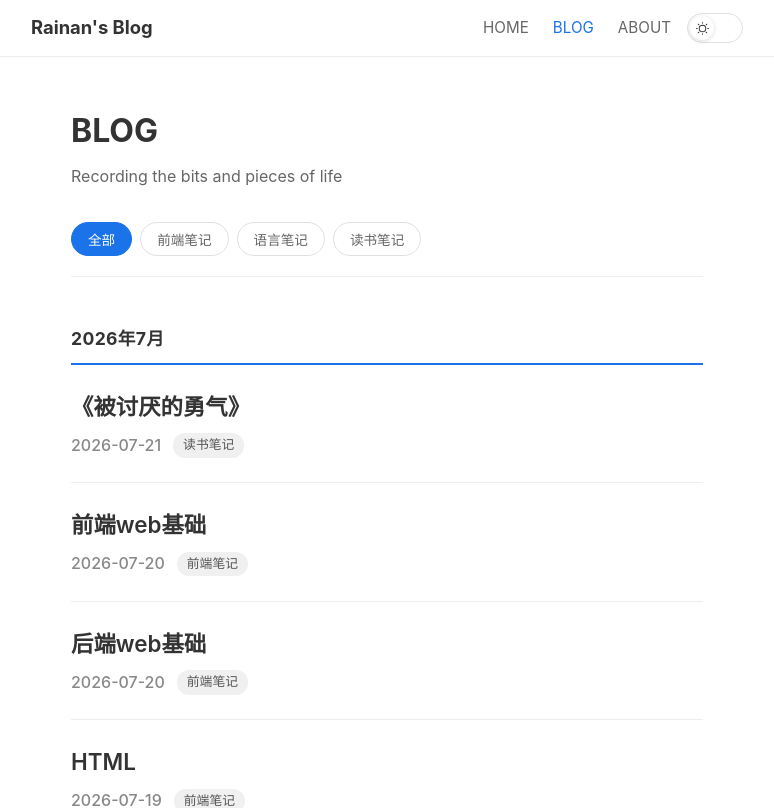
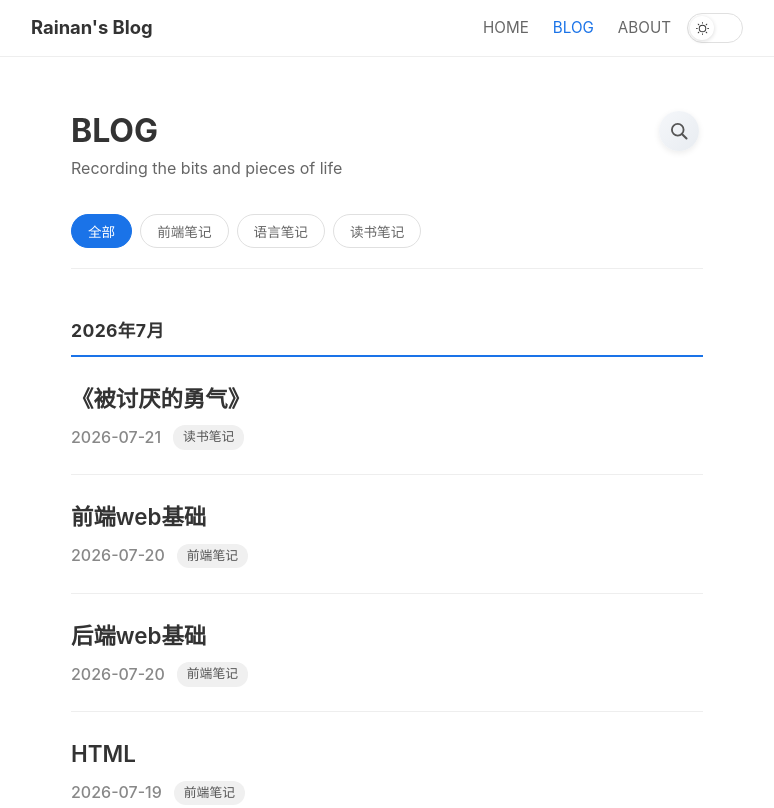
Before and after one commit to Rainan249/VisaBlog, a Vue app: page /blog in a window 1280 px wide. Shown: the top 808 px of the page, without its empty margins (253-1027 px from the left). Built offline with nearby package versions, Linux system fonts and the light colour scheme.

Commit message:
博客-优化

```diff
--- a/src/views/Blog.vue
+++ b/src/views/Blog.vue
@@ -6,6 +6,7 @@ import CursorTrail from "../components/CursorTrail.vue";
 
 const allPosts = getAllPosts() as PostMeta[];
 const activeTag = ref("");
+const searchQuery = ref("");
 
 const tags = computed(() => {
   const set = new Set<string>();
@@ -14,8 +15,19 @@ const tags = computed(() => {
 });
 
 const filteredPosts = computed(() => {
-  if (!activeTag.value) return allPosts;
-  return allPosts.filter((p) => p.tags.includes(activeTag.value));
+  let list = allPosts;
+  if (activeTag.value) {
+    list = list.filter((p) => p.tags.includes(activeTag.value));
+  }
+  const q = searchQuery.value.trim().toLowerCase();
+  if (q) {
+    list = list.filter(
+      (p) =>
+        p.title.toLowerCase().includes(q) ||
+        p.tags.some((t) => t.toLowerCase().includes(q))
+    );
+  }
+  return list;
 });
 
 const groupedPosts = computed(() => {
@@ -43,7 +55,24 @@ function selectTag(tag: string) {
   <CursorTrail />
   <div class="blog">
     <header class="blog-header">
-      <h1>BLOG</h1>
+      <div class="blog-header-top">
+        <h1>BLOG</h1>
+        <div class="search-wrapper">
+          <button class="search-toggle">
+            <svg class="search-glass" viewBox="0 0 24 24" fill="none">
+              <circle cx="10.5" cy="10.5" r="7" stroke="currentColor" stroke-width="2.2" />
+              <line x1="15.5" y1="15.5" x2="21" y2="21" stroke="currentColor" stroke-width="2.5" stroke-linecap="round" />
+            </svg>
+          </button>
+          <input
+            ref="searchInputRef"
+            v-model="searchQuery"
+            type="text"
+            placeholder="搜索文章..."
+            class="search-input"
+          />
+        </div>
+      </div>
       <p>Recording the bits and pieces of life</p>
     </header>
 
@@ -93,10 +122,16 @@ function selectTag(tag: string) {
   margin-bottom: 32px;
 }
 
+.blog-header-top {
+  display: flex;
+  align-items: center;
+  justify-content: space-between;
+}
+
 .blog-header h1 {
   font-size: 2rem;
   font-weight: 700;
-  margin: 0 0 8px;
+  margin: 0;
 }
 
 .blog-header p {
@@ -135,6 +170,92 @@ function selectTag(tag: string) {
   background: #1a73e8;
   border-color: #1a73e8;
   color: #fff;
+}
+
+/* ===== 搜索框 ===== */
+
+.search-wrapper {
+  position: relative;
+  display: flex;
+  align-items: center;
+  padding-right: 4px;
+}
+
+.search-toggle {
+  width: 40px;
+  height: 40px;
+  border-radius: 50%;
+  border: none;
+  background: linear-gradient(135deg, #f5f7fa 0%, #e8ecf1 100%);
+  color: #555;
+  display: flex;
+  align-items: center;
+  justify-content: center;
+  cursor: none;
+  transition: all 0.35s cubic-bezier(0.4, 0, 0.2, 1);
+  flex-shrink: 0;
+  box-shadow: 0 2px 6px rgba(0, 0, 0, 0.08);
+}
+
+.search-toggle:hover {
+  background: linear-gradient(135deg, #e8f0fe 0%, #d2e3fc 100%);
+  color: #1a73e8;
+  box-shadow: 0 4px 12px rgba(26, 115, 232, 0.2);
+  transform: scale(1.08);
+}
+
+.search-toggle:active {
+  transform: scale(0.95);
+}
+
+.search-wrapper:hover .search-toggle {
+  background: linear-gradient(135deg, #1a73e8 0%, #1557b0 100%);
+  color: #fff;
+  box-shadow: 0 4px 14px rgba(26, 115, 232, 0.35);
+}
+
+.search-glass {
+  width: 20px;
+  height: 20px;
+}
+
+.search-input {
+  height: 40px;
+  width: 0;
+  padding: 0;
+  margin-left: 0;
+  border: none;
+  border-bottom: 2px solid transparent;
+  background: #fff;
+  font-size: 0.875rem;
+  outline: none;
+  color: #333;
+  border-radius: 20px;
+  overflow: hidden;
+  white-space: nowrap;
+  opacity: 0;
+  pointer-events: none;
+  transition:
+    width 0.35s cubic-bezier(0.4, 0, 0.2, 1),
+    padding 0.35s cubic-bezier(0.4, 0, 0.2, 1),
+    margin-left 0.35s cubic-bezier(0.4, 0, 0.2, 1),
+    opacity 0.2s ease 0.15s,
+    border-color 0.3s ease;
+  box-shadow: none;
+}
+
+.search-wrapper:hover .search-input {
+  width: 220px;
+  padding: 0 16px 0 12px;
+  margin-left: 8px;
+  opacity: 1;
+  pointer-events: auto;
+  border-bottom-color: #1a73e8;
+  box-shadow: 0 2px 12px rgba(26, 115, 232, 0.12);
+}
+
+.search-input::placeholder {
+  color: #aaa;
 }
 
 /* ===== 月份分组 ===== */
```
